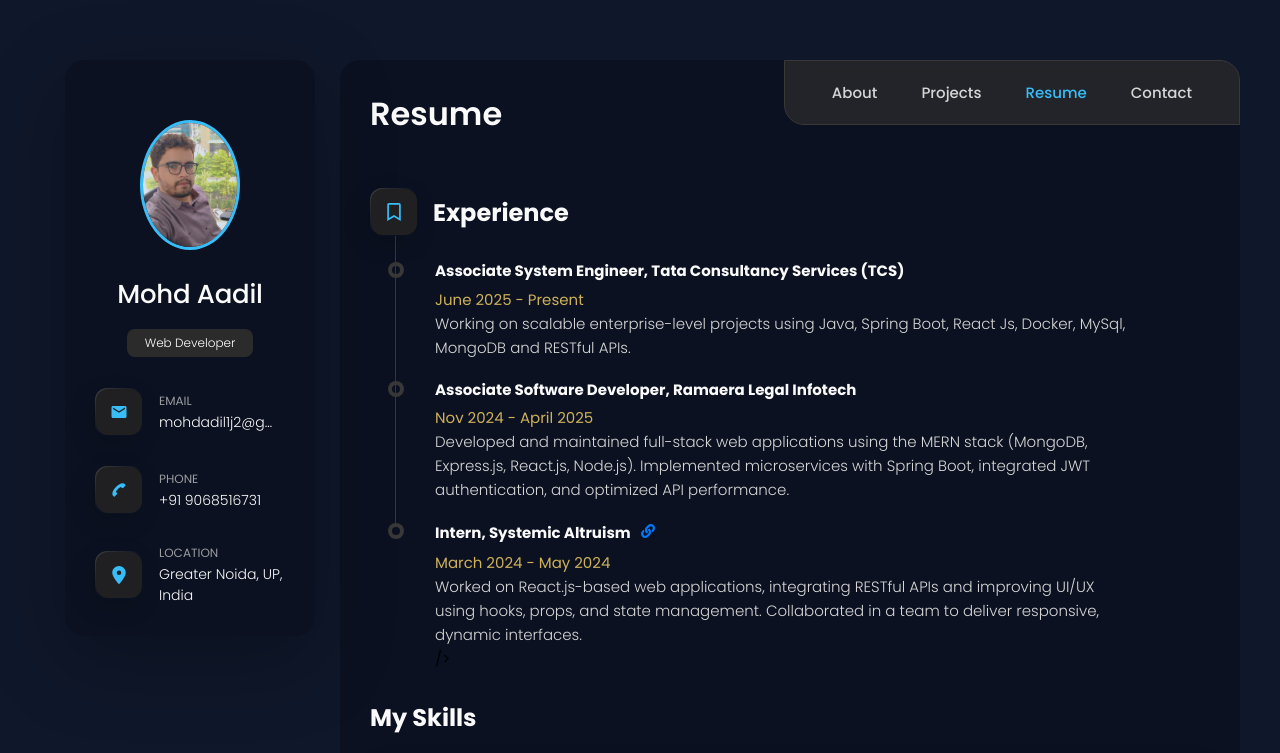
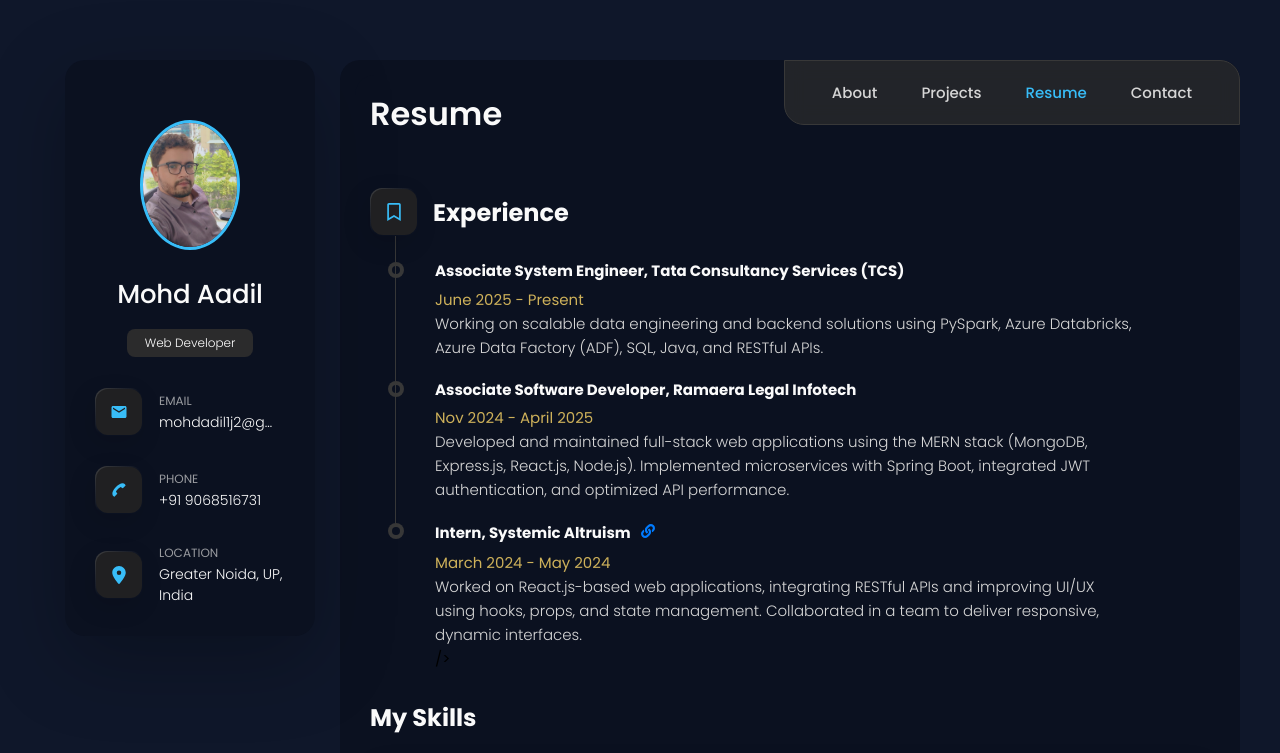
Before and after one commit to Aadil1720/MyPortfolio, a React (Vite) app: page /resume in a window 1280 px wide. Shown: the top 753 px of the page. Built offline with nearby package versions, Linux system fonts and the light colour scheme.

Commit message:
Update Resume.jsx

```diff
--- a/src/pages/Resume/Resume.jsx
+++ b/src/pages/Resume/Resume.jsx
@@ -18,11 +18,11 @@ const Resume = () => {
           <h3 className="h3">Experience</h3>
         </div>
         <ol className="timeline-list">
-          <TimelineItem
-            title="Associate System Engineer, Tata Consultancy Services (TCS)"
-            date="June 2025 - Present"
-            description="Working on scalable enterprise-level projects using Java, Spring Boot, React Js, Docker, MySql, MongoDB and RESTful APIs."
-         />
+<TimelineItem
+  title="Associate System Engineer, Tata Consultancy Services (TCS)"
+  date="June 2025 - Present"
+  description="Working on scalable data engineering and backend solutions using PySpark, Azure Databricks, Azure Data Factory (ADF), SQL, Java, and RESTful APIs."
+/>
            <TimelineItem
             title="Associate Software Developer, Ramaera Legal Infotech"
             date="Nov 2024 - April 2025"
```
